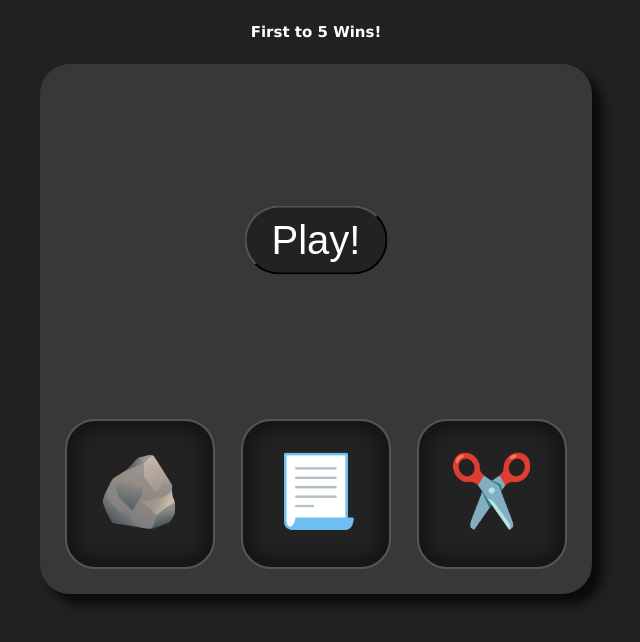
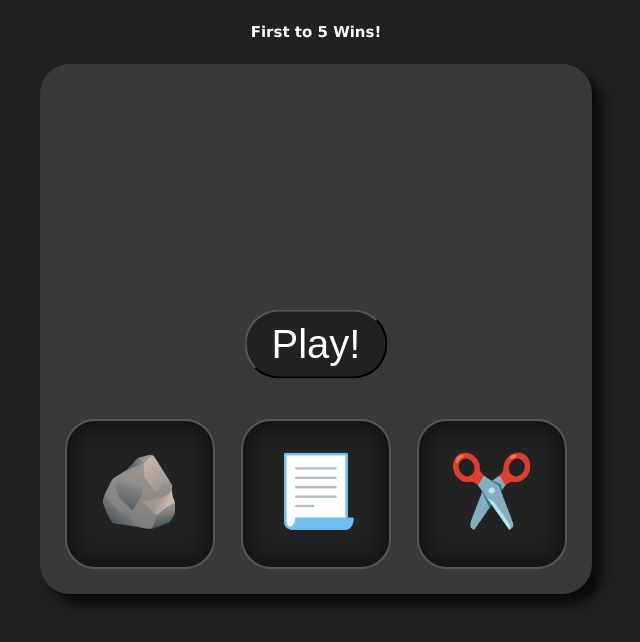
Before and after one commit to nathan8b/AI-rock-paper-scissors, a plain HTML site: page index.html in a window 1280 px wide. Shown: the part 40-682 px from the top of the page, without its empty margins (324-964 px from the left). Drawn offline with Linux system fonts and the light colour scheme.

Commit message:
adjusted play button position

```diff
--- a/styles.css
+++ b/styles.css
@@ -61,7 +61,7 @@ h2 {
     background-color: rgb(34, 34, 34);
     color: white;
     position: fixed;
-    top: 35%;
+    top: 48%;
     left: 50%;
     transform: translate(-50%, -50%);
     padding: 10px 25px;
```
